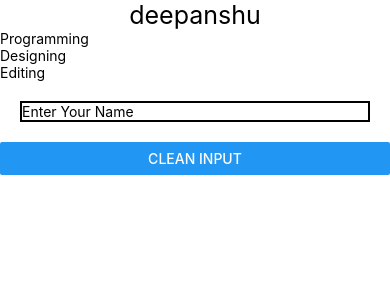
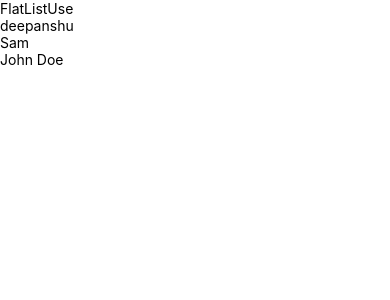
Before and after one commit to deepanshurajput0/Getting-Started-With-React-Native, a React Native app: screen / in a window 390 px wide. Shown: the top 300 px of the page. Built offline with nearby package versions, Linux system fonts and the light colour scheme.

Commit message:
fetch data with flatlist

```diff
--- a/App.tsx
+++ b/App.tsx
@@ -4,6 +4,8 @@ import {Text, View, Button} from 'react-native';
 import Style from './components/Style';
 import Hooks from './components/Hooks';
 import Input from './components/Input';
+import Form from './components/Form';
+import FlatListUse from './components/FlatListUse';
 
 function App(): React.JSX.Element {
   const name:string = 'deepanshu';
@@ -11,8 +13,10 @@ function App(): React.JSX.Element {
   const age:number = 18;
   return (
     <View>
-      <Text style={{fontSize: 25, textAlign: 'center'}}>{name}</Text>
-      {
+      <Text style={{fontSize: 25, textAlign: 'center'}}>
+
+      </Text>
+      {/* {
         myInterests.map((item,i)=>{
          return(
           <Text key={i} >
@@ -20,7 +24,7 @@ function App(): React.JSX.Element {
          </Text>
          )
         })
-      }
+      } */}
       {/* <Text style={{fontSize: 25, textAlign: 'center'}} >
         {
           age < 18 ? 'You ar child' : 'You can Vote'
@@ -29,7 +33,9 @@ function App(): React.JSX.Element {
       {/* <ButtonEv/> */}
       {/* <Hooks/> */}
       {/* <Style/> */}
-      <Input />
+      {/* <Input /> */}
+      {/* <Form/> */}
+      <FlatListUse />
     </View>
   );
 }
--- /dev/null
+++ b/components/FlatListUse.tsx
@@ -0,0 +1,36 @@
+import { View, Text, FlatList } from 'react-native'
+import React from 'react'
+
+const FlatListUse = () => {
+    type User ={
+        id:number;
+        name:string;
+    }
+    const users:Array<User> =[
+        {
+            id:1,
+            name:'deepanshu'
+        },
+        {
+            id:2,
+            name:'Sam'
+        },{
+           id:3,
+           name:'John Doe'
+        }
+    ]
+
+
+
+  return (
+    <View>
+      <Text>FlatListUse</Text>
+      <FlatList
+      data={users}
+      renderItem={({item})=><Text>{item?.name}</Text>}
+      />
+    </View>
+  )
+}
+
+export default FlatListUse;
--- /dev/null
+++ b/components/Form.tsx
@@ -0,0 +1,50 @@
+import { View, Text, TextInput, Button } from 'react-native'
+import React, { useState } from 'react'
+
+const Form = () => {
+    const [name, setName] = useState('')
+    const [email, setEmail] = useState('')
+    const [password, setPassword] = useState('')
+    const [display, setDisplay] = useState(false)
+  return (
+    <View>
+      <Text style={{fontSize:20, fontWeight:'bold', textAlign:'center'}} >Simple Form in React native</Text>
+       <TextInput
+       placeholder='Enter Your Name'
+       value={name}
+       onChangeText={(text)=>setName(text)}
+       style={{borderColor:'black', borderWidth:2, margin:10}}
+
+       />
+       <TextInput
+       placeholder='Enter Your Email'
+       value={email}
+       onChangeText={(text)=>setEmail(text)}
+       style={{borderColor:'black', borderWidth:2, margin:10}}
+
+       />
+       <TextInput
+       placeholder='Enter Your Password'
+       value={password}
+       secureTextEntry={true}
+       onChangeText={(text)=>setPassword(text)}
+       style={{borderColor:'black', borderWidth:2, margin:10}}
+       />
+       <Button title='Submit' onPress={()=>setDisplay(true)}   />
+        {
+            display ? <View>
+                 <Text style={{fontSize:20, textAlign:'center'}} >User Name is : {name}</Text>
+                 <Text style={{fontSize:20, textAlign:'center'}} >User Email is : {email}</Text>
+                 <Text style={{fontSize:20, textAlign:'center'}} >User Password is : {password}</Text>
+            </View> : null
+        }
+    </View>
+  )
+}
+
+
+
+
+
+
+export default Form
```
